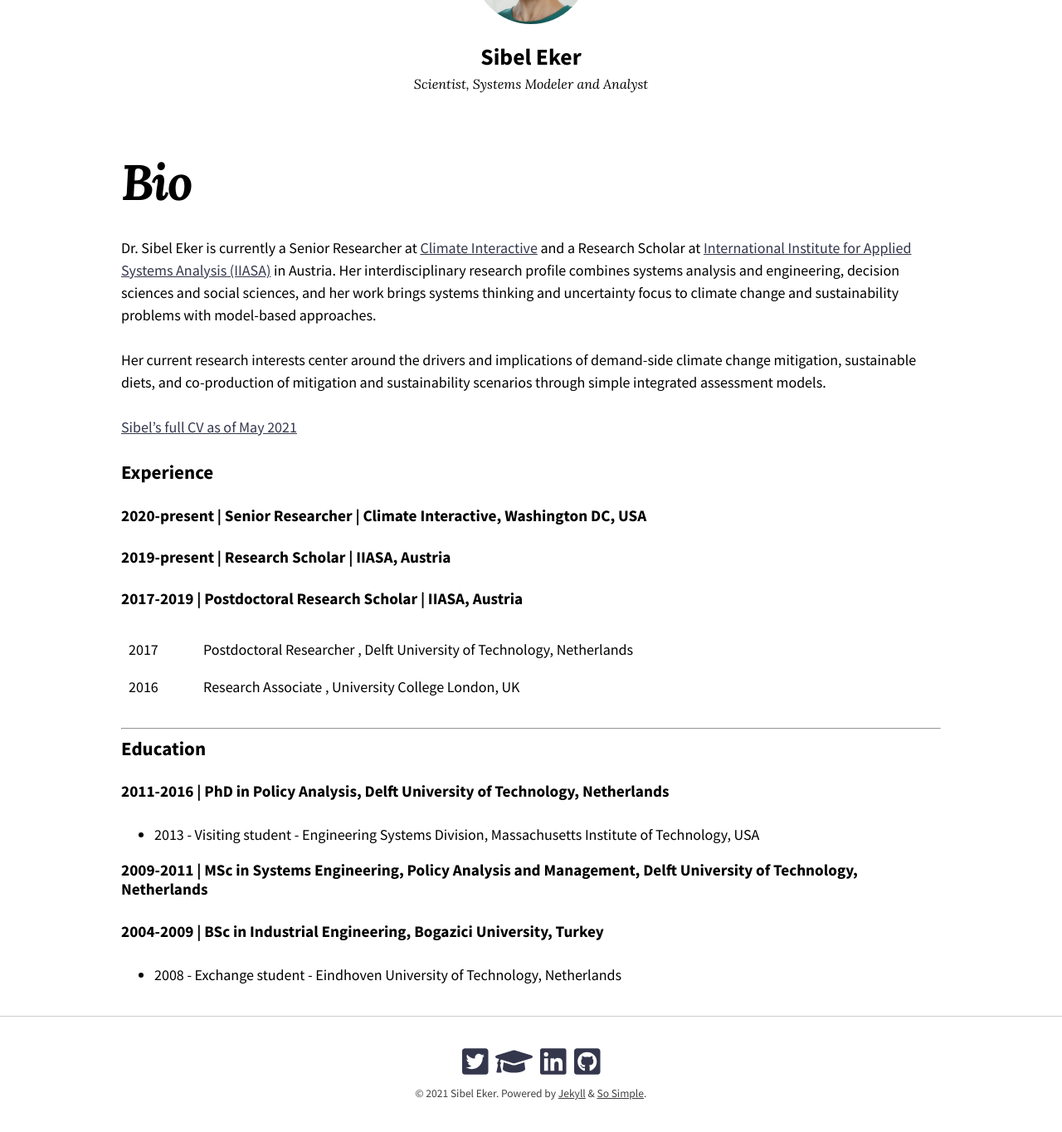
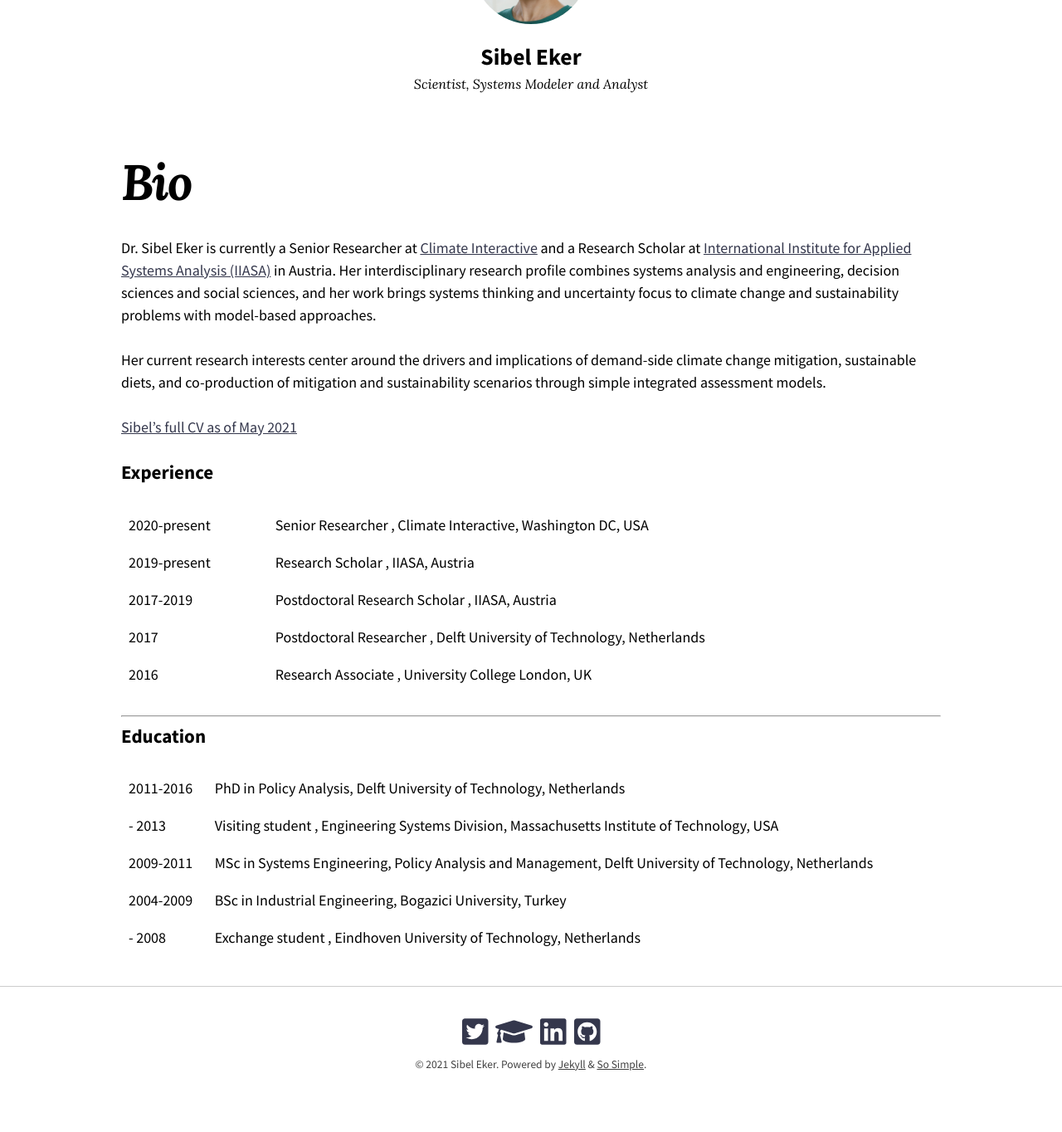
Before and after one commit to sibeleker/sibeleker.github.io, a Jekyll site: the page built from about.md, in a window 1280 px wide and 1400 px high, scrolled down 183 px. Shown: the top 1364 px of the window at 83% size. Built offline with Jekyll 4.4.1, drawn with Linux system fonts in a browser that asks for light colours; nearby versions of some CDN libraries.

```diff
--- a/about.md
+++ b/about.md
@@ -10,12 +10,9 @@ Her current research interests center around the drivers and implications of dem
 
 ### Experience
 
-#### 2020-present | Senior Researcher | Climate Interactive, Washington DC, USA
-
-#### 2019-present | Research Scholar | IIASA, Austria
-
-#### 2017-2019 | Postdoctoral Research Scholar | IIASA, Austria
-
+|2020-present | Senior Researcher , Climate Interactive, Washington DC, USA|
+|2019-present | Research Scholar , IIASA, Austria|
+|2017-2019 | Postdoctoral Research Scholar , IIASA, Austria|
 |2017 | Postdoctoral Researcher , Delft University of Technology, Netherlands|
 |2016 | Research Associate , University College London, UK|
 
@@ -23,12 +20,8 @@ Her current research interests center around the drivers and implications of dem
 
 ### Education
 
-#### 2011-2016 | PhD in Policy Analysis, Delft University of Technology, Netherlands
-
-  - 2013 - Visiting student - Engineering Systems Division, Massachusetts Institute of Technology, USA
-
-#### 2009-2011 | MSc in Systems Engineering, Policy Analysis and Management, Delft University of Technology, Netherlands
-
-#### 2004-2009 | BSc in Industrial Engineering, Bogazici University, Turkey
-
-  - 2008 - Exchange student - Eindhoven University of Technology, Netherlands
+|2011-2016 | PhD in Policy Analysis, Delft University of Technology, Netherlands|
+|  - 2013| Visiting student , Engineering Systems Division, Massachusetts Institute of Technology, USA|
+|2009-2011 | MSc in Systems Engineering, Policy Analysis and Management, Delft University of Technology, Netherlands|
+|2004-2009 | BSc in Industrial Engineering, Bogazici University, Turkey|
+| - 2008| Exchange student , Eindhoven University of Technology, Netherlands|
```
